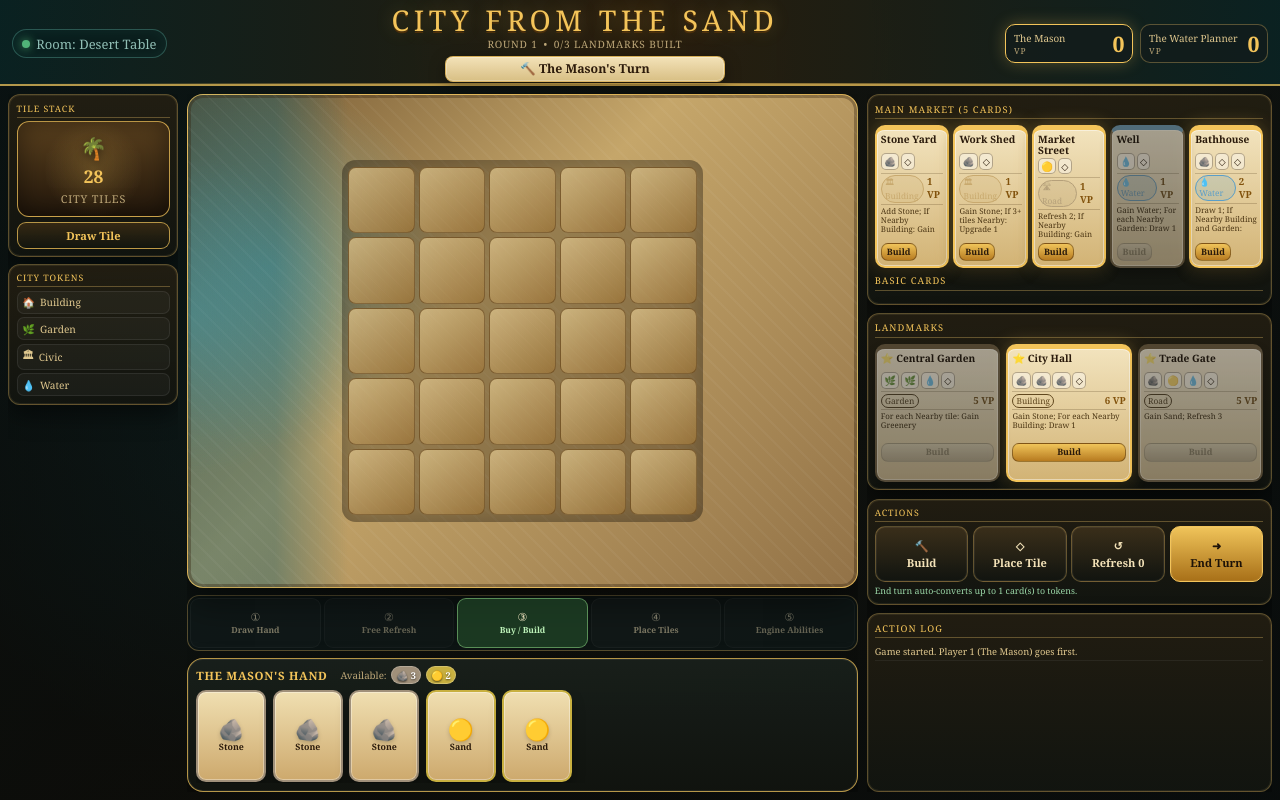
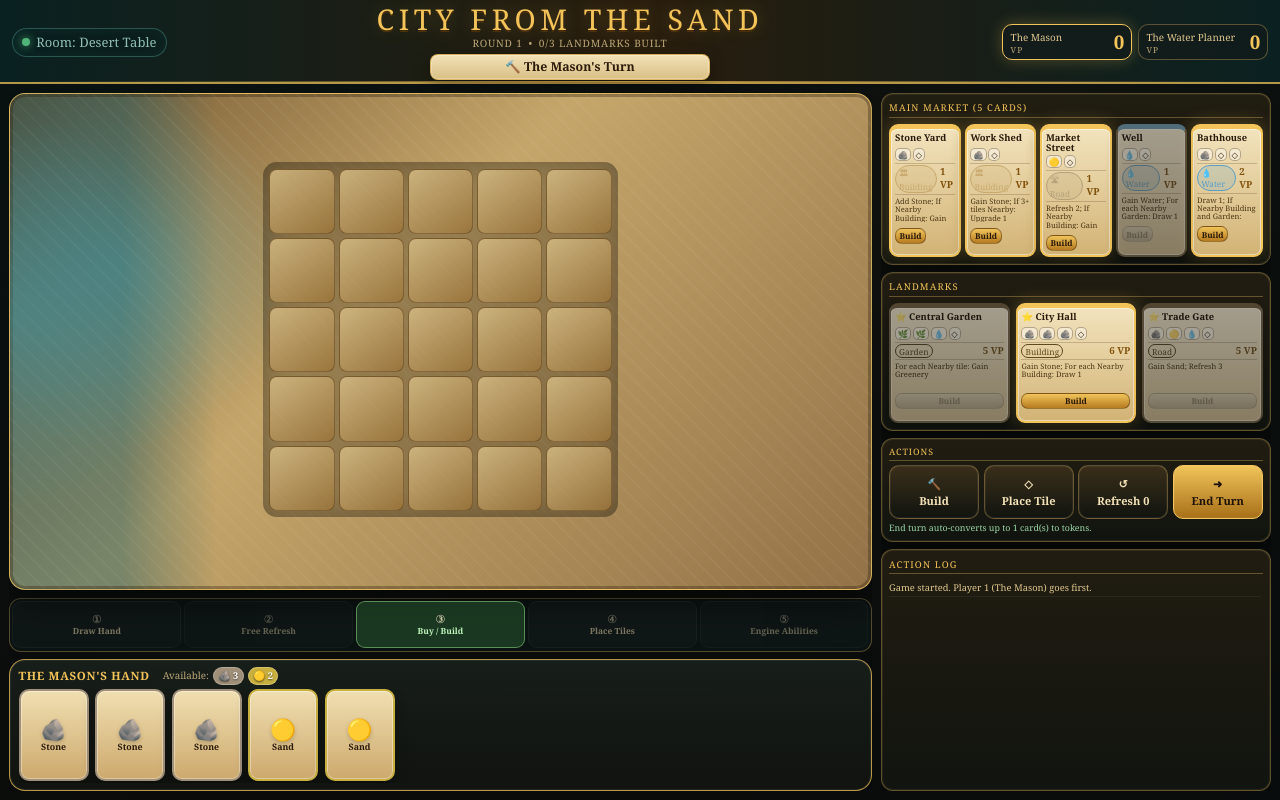
Before and after one commit to flimmbark-source/CityfromtheSand, a React (Vite) app: page / in a window 1280 px wide. Built offline with nearby package versions, Linux system fonts and the light colour scheme.

Commit message:
Simplify main game screen layout

```diff
--- a/src/reduceClutter.css
+++ b/src/reduceClutter.css
@@ -3,10 +3,17 @@
   display: none;
 }
 
+.game-root {
+  background:
+    linear-gradient(rgba(8, 15, 15, 0.86), rgba(8, 11, 10, 0.82)),
+    radial-gradient(circle at 18% 58%, rgba(31, 116, 128, 0.22), transparent 23rem),
+    radial-gradient(circle at 50% 52%, rgba(218, 171, 80, 0.10), transparent 30rem);
+}
+
 .game-header {
-  height: 86px;
-  grid-template-columns: 190px minmax(360px, 1fr) 300px;
-  padding: 0.45rem 0.9rem 0.55rem;
+  height: 84px;
+  grid-template-columns: 220px minmax(460px, 1fr) 360px;
+  padding: 0.35rem 0.9rem 0.5rem;
 }
 
 .game-title {
@@ -15,8 +22,8 @@
 }
 
 .turn-banner {
-  margin-top: 0.35rem;
-  padding: 0.28rem 1rem;
+  margin-top: 0.32rem;
+  padding: 0.26rem 1rem;
   font-size: 0.95rem;
 }
 
@@ -24,20 +31,43 @@
   opacity: 0.82;
 }
 
-.game-layout {
-  grid-template-columns: 170px minmax(620px, 1fr) 405px;
-  gap: 0.65rem;
-  padding: 0.65rem;
-  padding-top: 0.65rem;
+.header-vp-row {
+  gap: 0.45rem;
 }
 
-.left-utility-rail,
-.right-panels {
-  padding-top: 0;
+.vp-chip {
+  min-width: 130px;
+  padding: 0.32rem 0.55rem;
+}
+
+.vp-chip-score {
+  font-size: 1.45rem;
+}
+
+/* Main correction: one board area + one control rail. The left rail was making the screen feel boxed in. */
+.game-layout {
+  grid-template-columns: minmax(720px, 1fr) 430px;
+  grid-template-areas: "center right";
+  gap: 0.7rem;
+  padding: 0.7rem;
+  min-height: 0;
 }
 
 .left-utility-rail {
+  display: none;
+}
+
+.center-area {
+  grid-area: center;
+  min-height: 0;
   gap: 0.55rem;
+}
+
+.right-panels {
+  grid-area: right;
+  padding-top: 0;
+  gap: 0.55rem;
+  min-height: 0;
 }
 
 .tile-stack-panel,
@@ -50,59 +80,33 @@
   padding: 0.55rem;
 }
 
-.tile-stack-card {
-  height: 96px;
+.city-board {
+  padding: 0.55rem;
+  overflow: hidden;
+  min-height: 0;
 }
 
-.tile-stack-emblem {
-  font-size: 1.65rem;
-}
-
-.tile-stack-card strong {
-  font-size: 1.35rem;
-}
-
-.rail-button {
-  padding: 0.35rem;
-  margin-top: 0.4rem;
-}
-
-.token-grid {
-  gap: 0.25rem;
-}
-
-.token-grid span {
-  padding: 0.28rem 0.35rem;
-  font-size: 0.78rem;
-}
-
-.rail-note {
-  display: none;
-}
-
-.city-board {
-  padding: 0.6rem;
-}
-
-.city-board-title {
-  display: none;
-}
-
-.grid-cell {
-  width: clamp(48px, 5.2vw, 70px);
-  height: clamp(48px, 5.2vw, 70px);
-}
-
+.city-board-title,
 .city-board-legend {
   display: none;
 }
 
+.grid-container {
+  margin: auto;
+  transform: translateY(-2px);
+}
+
+.grid-cell {
+  width: clamp(48px, 5.1vw, 70px);
+  height: clamp(48px, 5.1vw, 70px);
+}
+
 .turn-guide {
-  min-height: 56px;
+  min-height: 54px;
 }
 
 .tg-step {
-  padding: 0.26rem 0.35rem;
+  padding: 0.24rem 0.35rem;
   min-width: 70px;
 }
 
@@ -116,8 +120,12 @@
 }
 
 .player-hand {
-  min-height: 118px;
+  min-height: 116px;
   padding: 0.55rem 0.65rem;
+}
+
+.hand-header {
+  margin-bottom: 0.35rem;
 }
 
 .hand-card {
@@ -125,40 +133,78 @@
   height: 92px;
 }
 
+/* Right rail: make cards readable but stop them from consuming the whole screen. */
+.market-row,
+.landmark-row {
+  flex-shrink: 0;
+}
+
 .market-action-counters,
 .market-deck-count,
 .basic-pool,
-.basic-note {
-  display: none;
+.basic-note,
+.market-row .market-section-title[style] {
+  display: none !important;
 }
 
 .market-cards {
   grid-template-columns: repeat(5, minmax(0, 1fr));
-  gap: 0.32rem;
+  gap: 0.3rem;
+}
+
+.market-card,
+.landmark-card {
+  padding: 0.3rem;
+  border-radius: 9px;
 }
 
 .market-card {
-  min-height: 138px;
-  padding: 0.32rem;
+  min-height: 132px;
 }
 
 .landmark-card {
-  min-height: 138px;
-  padding: 0.32rem;
+  min-height: 132px;
+}
+
+.mc-name,
+.lm-name {
+  font-size: 0.72rem;
+  min-height: 1.35em;
+}
+
+.mc-cost,
+.lm-cost {
+  margin-bottom: 0.14rem;
+}
+
+.cost-pip {
+  padding: 0.02rem 0.14rem;
+  font-size: 0.65rem;
+}
+
+.mc-meta,
+.lm-meta {
+  padding: 0.1rem 0;
+  margin-bottom: 0.14rem;
 }
 
 .mc-effect,
 .lm-effect {
-  font-size: 0.61rem;
-  line-height: 1.14;
-  max-height: 3.4em;
+  font-size: 0.58rem;
+  line-height: 1.12;
+  max-height: 3.35em;
   overflow: hidden;
 }
 
-.mc-meta,
-.lm-meta {
-  padding: 0.12rem 0;
-  margin-bottom: 0.16rem;
+.mc-actions,
+.landmark-card .btn-buy {
+  margin-top: 0.12rem;
+}
+
+.btn-buy,
+.btn-refresh {
+  padding: 0.12rem 0.28rem;
+  font-size: 0.63rem;
 }
 
 .command-buttons {
@@ -166,19 +212,35 @@
 }
 
 .action-button {
-  min-height: 56px;
+  min-height: 54px;
 }
 
 .action-log {
-  min-height: 95px;
+  min-height: 100px;
+}
+
+.action-log-entries {
+  padding-right: 0.15rem;
+}
+
+@media (max-width: 1280px) {
+  .game-layout {
+    grid-template-columns: minmax(620px, 1fr) 390px;
+  }
+
+  .market-card,
+  .landmark-card {
+    min-height: 120px;
+  }
 }
 
 @media (max-height: 780px) {
-  .game-header { height: 74px; }
-  .game-layout { grid-template-columns: 150px minmax(520px, 1fr) 380px; }
-  .tile-stack-card { height: 74px; }
-  .token-panel { display: none; }
-  .player-hand { min-height: 100px; }
+  .game-header { height: 72px; }
+  .game-layout { grid-template-columns: minmax(560px, 1fr) 380px; gap: 0.5rem; padding: 0.5rem; }
+  .player-hand { min-height: 98px; }
   .hand-card { width: 62px; height: 80px; }
-  .action-button { min-height: 48px; }
+  .turn-guide { min-height: 46px; }
+  .action-button { min-height: 46px; }
+  .market-card,
+  .landmark-card { min-height: 112px; }
 }
```
